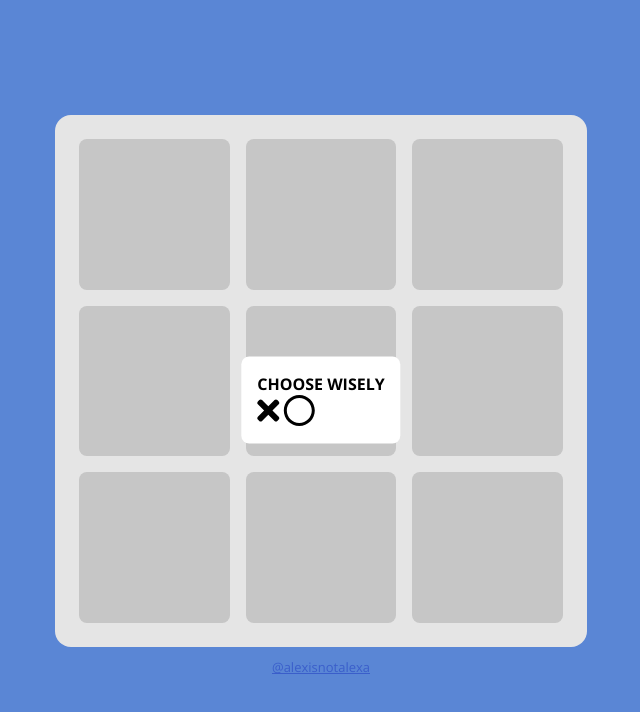
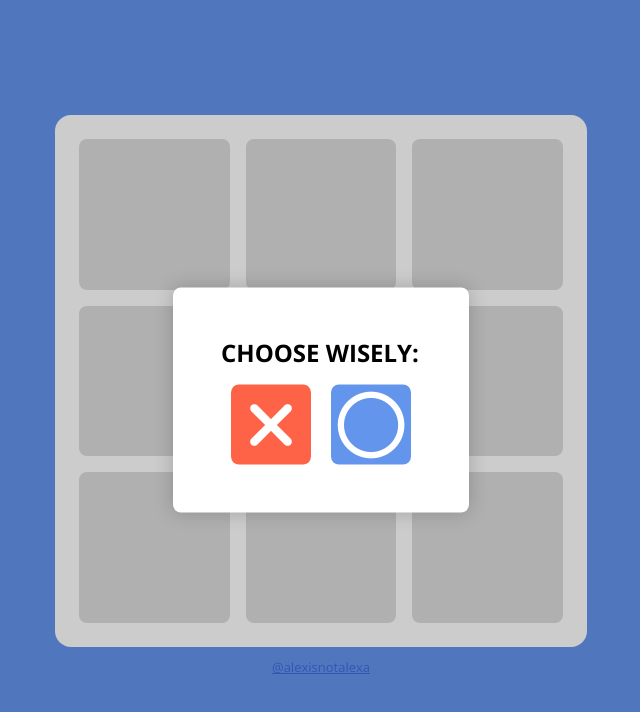
Before and after one commit to alexisnotalexa/Tic-Tac-Toe, a plain HTML site: page index.html in a window 1280 px wide. Shown: the whole page, without its empty margins (319-959 px from the left). Drawn offline with nearby package versions, Linux system fonts and the light colour scheme.

Commit message:
finished modal styling, starting game logic

```diff
--- a/index.html
+++ b/index.html
@@ -23,17 +23,21 @@
   </div>
   <div class="modal-backdrop">
     <div class="modal start-game">
-      <span>Choose wisely</span>
-      <div>
-        <i class="fas fa-times fa-2x"></i>
-        <i class="far fa-circle fa-2x"></i>
+      <span>Choose wisely:</span>
+      <div class="modal__selector">
+        <button class="x">
+          <i class="fa-inverse fa fa-times fa-5x"></i>
+        </button>
+        <button class="o">
+          <i class="fa-inverse fa fa-circle-o fa-5x"></i>
+        </button>
       </div>
     </div>
     <div class="modal end-game" style="display: none;">
 
     </div>
   </div>
-  <script defer src="https://use.fontawesome.com/releases/v5.0.9/js/all.js" integrity="sha384-8iPTk2s/jMVj81dnzb/iFR2sdA7u06vHJyyLlAd4snFpCl/SnyUjRrbdJsw1pGIl" crossorigin="anonymous"></script>
+  <script src="https://use.fontawesome.com/c384233445.js"></script>
   <script src="main.js"></script>
 </body>
 </html>
--- a/main.js
+++ b/main.js
@@ -0,0 +1 @@
+console.log('sanity check');
--- a/styles.css
+++ b/styles.css
@@ -46,9 +46,11 @@ footer {
 .modal {
   background-color: white;
   border-radius: .5rem;
+  box-shadow: 0 0 20px rgba(0,0,0,0.2);
   position: absolute;
   z-index: 2;
-  padding: 1rem;
+  padding: 3rem;
+  width: 200px;
   left: 50%;
   top: 50%;
   transform: translate(-50%, -50%);
@@ -57,15 +59,36 @@ footer {
 .modal > span {
   font-weight: 700;
   text-transform: uppercase;
+  font-size: 1.5rem;
 }
 
 .modal-backdrop {
-  background-color: rgba(0,0,0,0.1);
+  background-color: rgba(0,0,0,0.2);
   position: absolute;
   z-index: 1;
   width: 100%;
   height: 100%;
 }
+
+.modal__selector {
+  display: flex;
+  justify-content: space-around;
+  padding-top: 1rem;
+}
+
+.modal__selector > button, button:focus {
+  border: 0;
+  border-radius: .5rem;
+  cursor: pointer;
+  width: 5rem;
+  height: 5rem;
+  outline: none;
+}
+
+.x { background-color: tomato; }
+.o { background-color: cornflowerblue; }
+.x:hover { background-color: #e7593f; }
+.o:hover { background-color: #5984d3; }
 
 /*styling for standard tic tac toe board*/
 /*.square {
```
